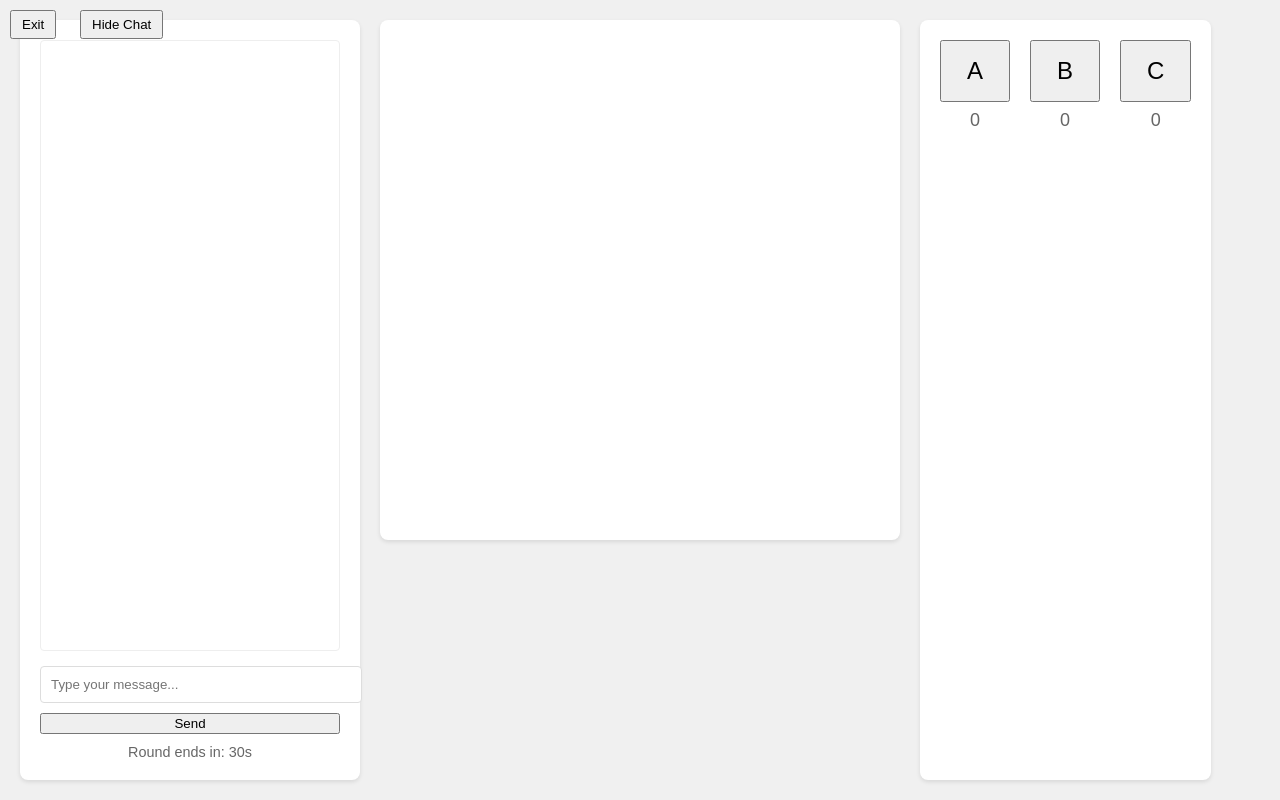
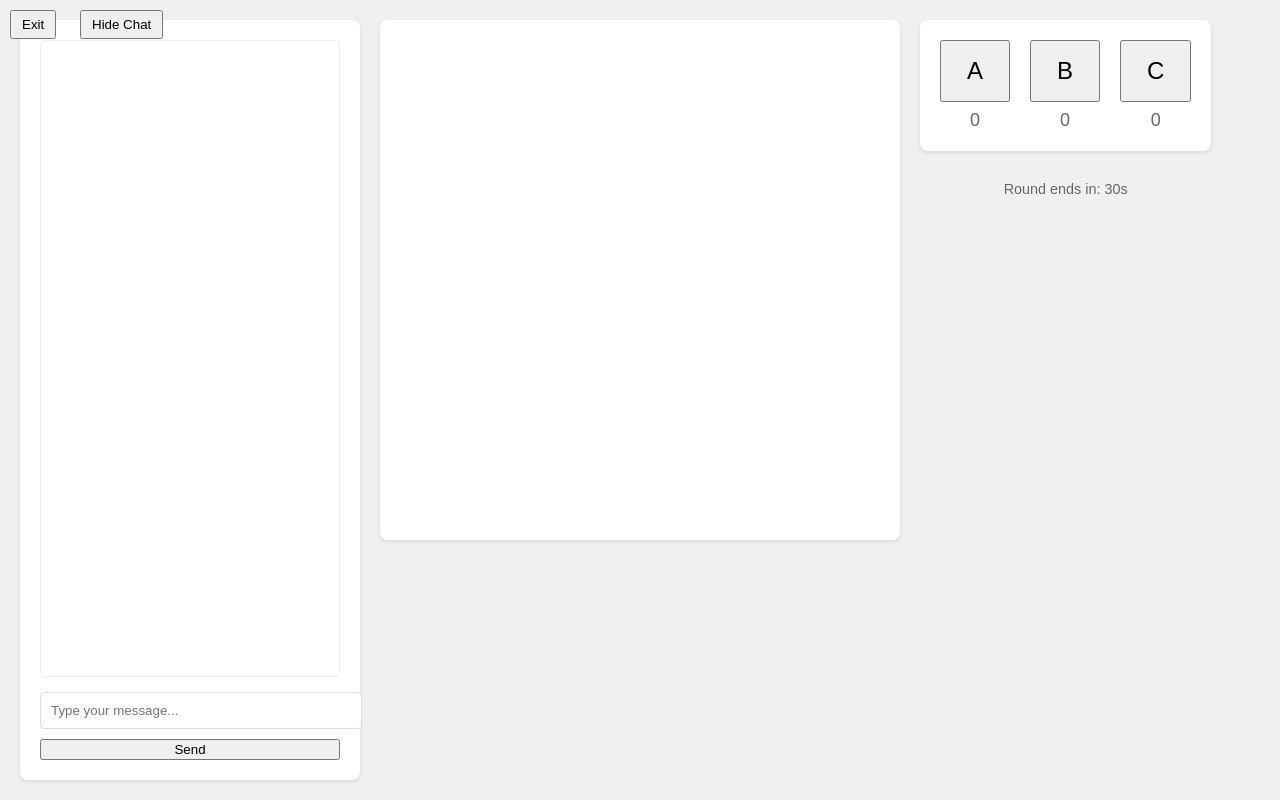
Before and after one commit to axyl-casc/GoGuesser, a website: page public/index.html in a window 1280 px wide. Drawn offline with nearby package versions, Linux system fonts and the light colour scheme; no server answers.

Commit message:
Move timer outside chat

```diff
--- a/public/index.html
+++ b/public/index.html
@@ -29,6 +29,12 @@
             display: flex;
             gap: 20px;
             flex: 1;
+        }
+
+        #side-container {
+            display: flex;
+            flex-direction: column;
+            gap: 20px;
         }
 
         #board-container {
@@ -192,10 +198,10 @@
             <div id="chat-messages"></div>
             <input type="text" id="chat-input" placeholder="Type your message...">
             <button onclick="sendMessage()">Send</button>
-            <div id="timer"><span id="timer-label">Round ends in</span>: <span id="time-left">30</span>s</div>
         </div>
         <div id="game-section">
             <div id="board-container"></div>
+            <div id="side-container">
                 <div id="vote-container">
                     <div class="vote-option">
                         <button class="vote-button" data-option="A">A</button>
@@ -210,6 +216,8 @@
                         <div class="vote-count" id="count-c">0</div>
                     </div>
                 </div>
+                <div id="timer"><span id="timer-label">Round ends in</span>: <span id="time-left">30</span>s</div>
+            </div>
         </div>
         <div id="answer-overlay"><span id="answer-text"></span></div>
     </div>
```
Lines whose indentation alone changed are shown as unchanged.
